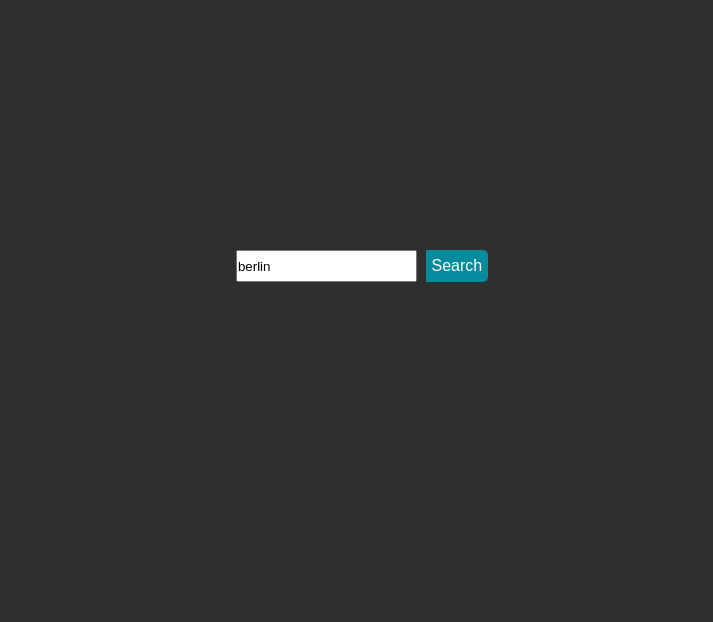
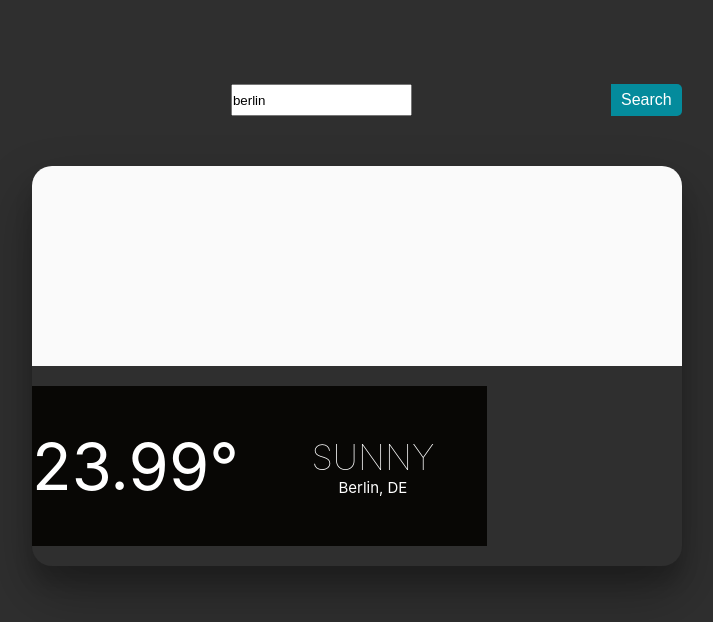
Before and after one commit to OleksandrMul/weather-web-app, a React (Create React App) app: page / in a window 1280 px wide. Shown: the top 622 px of the page, without its empty margins (283-996 px from the left). Built offline with nearby package versions, Linux system fonts and the light colour scheme; some icons are missing.

Commit message:
Create weather card

```diff
--- a/src/App.js
+++ b/src/App.js
@@ -1,6 +1,5 @@
 import './App.css'
 import SearchMain from './components/searchMain'
-
 
 function App() {
   return <div className="App">
--- a/src/components/searchMain.js
+++ /dev/null
@@ -1,24 +0,0 @@
-import React, { useState } from 'react'
-import '../components/styles.css'
-
-function SearchMain() {
-  const [searchTerm, setSearchTerm] = useState('berlin')
-    console.log('searchTerm', searchTerm);
-  return (
-    <div className="wrap">
-      <div className="search">
-        <input
-          className="input"
-          type="search"
-          placeholder="Search city.."
-          id="search"
-          value={searchTerm}
-          onChange={(event) => setSearchTerm(event.target.value)}
-        />
-      </div>
-      <button className="searchButton">Search</button>
-    </div>
-  )
-}
-
-export default SearchMain
--- /dev/null
+++ b/src/components/searchMain.jsx
@@ -0,0 +1,28 @@
+import React, { useState } from "react";
+import "../components/styles.css";
+import WeatherDetails from "./weatherDetails";
+
+function SearchMain() {
+  const [searchTerm, setSearchTerm] = useState("berlin");
+  console.log("searchTerm", searchTerm);
+  return (
+    <>
+      <div className="wrap">
+        <div className="search">
+          <input
+            className="input"
+            type="search"
+            placeholder="Search city.."
+            id="search"
+            value={searchTerm}
+            onChange={(event) => setSearchTerm(event.target.value)}
+          />
+        </div>
+        <button className="searchButton">Search</button>
+      </div>
+      <WeatherDetails />
+    </>
+  );
+}
+
+export default SearchMain;
--- /dev/null
+++ b/src/components/weatherDetails.jsx
@@ -0,0 +1,26 @@
+import React from "react";
+
+function WeatherDetails() {
+  return (
+    <>
+      <article className="widget">
+        <div className="weatherIcon">
+          <i className="wi wi-day-sunny"></i>
+        </div>
+        <div className="weatherInfo">
+          <div className="temperature">
+            <span>23.99&deg;</span>
+          </div>
+          <div className="description">
+            <div className="weatherCondition">sunny</div>
+            <div className="place">
+                Berlin, DE
+            </div>
+          </div>
+        </div>
+      </article>
+    </>
+  );
+}
+
+export default WeatherDetails;
```
